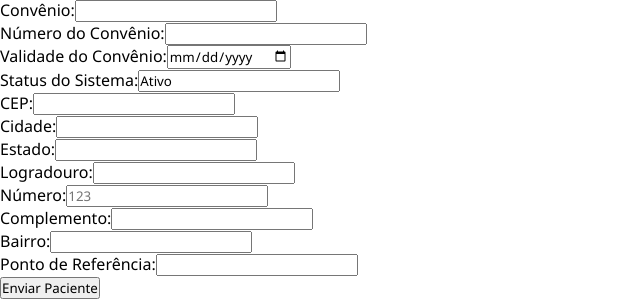
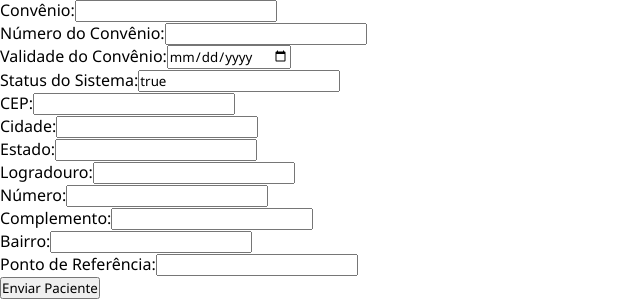
Before and after one commit to FullStack-Trindade/M3P-FrontEnd-Squad2, a React (Vite) app: page /cadastrarpaciente in a window 1280 px wide. Shown: the part 321-622 px from the top of the page, without its empty margins (0-640 px from the left). Built offline with nearby package versions, Linux system fonts and the light colour scheme.

Commit message:
correção de erro ao aninhar campos do submit

```diff
--- a/src/pages/CadastroPaciente/CadastroPacientePage.jsx
+++ b/src/pages/CadastroPaciente/CadastroPacientePage.jsx
@@ -41,7 +41,24 @@ const CadastroPaciente = () => {
 
   const handleInputChange = (e) => {
     const { name, value } = e.target;
-    setPaciente({ ...paciente, [name]: value });
+
+    // Se o nome do campo começa com "endereco." tratar como um campo aninhado
+    if (name.startsWith("endereco.")) {
+      // Extrai o nome do campo após "endereco."
+      const enderecoField = name.replace("endereco.", "");
+
+      // Atualiza o estado do paciente aninhando os campos de endereço
+      setPaciente({
+        ...paciente,
+        endereco: {
+          ...paciente.endereco,
+          [enderecoField]: value,
+        },
+      });
+    } else {
+      // se não for campo aninahdo atualiza normalmente
+      setPaciente({ ...paciente, [name]: value });
+    }
   };
 
   const handleCepBlur = async (e) => {
@@ -68,6 +85,8 @@ const CadastroPaciente = () => {
   };
 
   const enviarPaciente = async () => {
+    const pacienteParaEnviar = { ...paciente };
+    console.log(pacienteParaEnviar);
     try {
       const response = await PatientService.criarPaciente(paciente, token);
       setStatusMessage(`Cadastro bem-sucedido. ID do paciente: ${response.id}`);
@@ -236,7 +255,7 @@ const CadastroPaciente = () => {
           <input
             type="text"
             name="status"
-            value={paciente.status ? "Ativo" : "Inativo"}
+            value={paciente.status ? "true" : "false"}
             readOnly
           />
         </div>
@@ -293,7 +312,7 @@ const CadastroPaciente = () => {
             name="endereco.numero"
             value={paciente.endereco.numero}
             onChange={handleInputChange}
-            placeholder="123"
+            placeholder=""
           />
         </div>
         <div>
--- a/src/pages/CadastroPaciente/mockPaciente.jsx
+++ b/src/pages/CadastroPaciente/mockPaciente.jsx
@@ -37,6 +37,7 @@ const MockPaciente = () => {
   const [statusMessage, setStatusMessage] = useState('');
 
   const enviarMockPaciente = async () => {
+    console.log(mockPaciente);
     try {
       const response = await PacienteService.criarPaciente(mockPaciente, token);
       setStatusMessage(`Cadastro bem-sucedido. ID do paciente: ${response.id}`);
```
